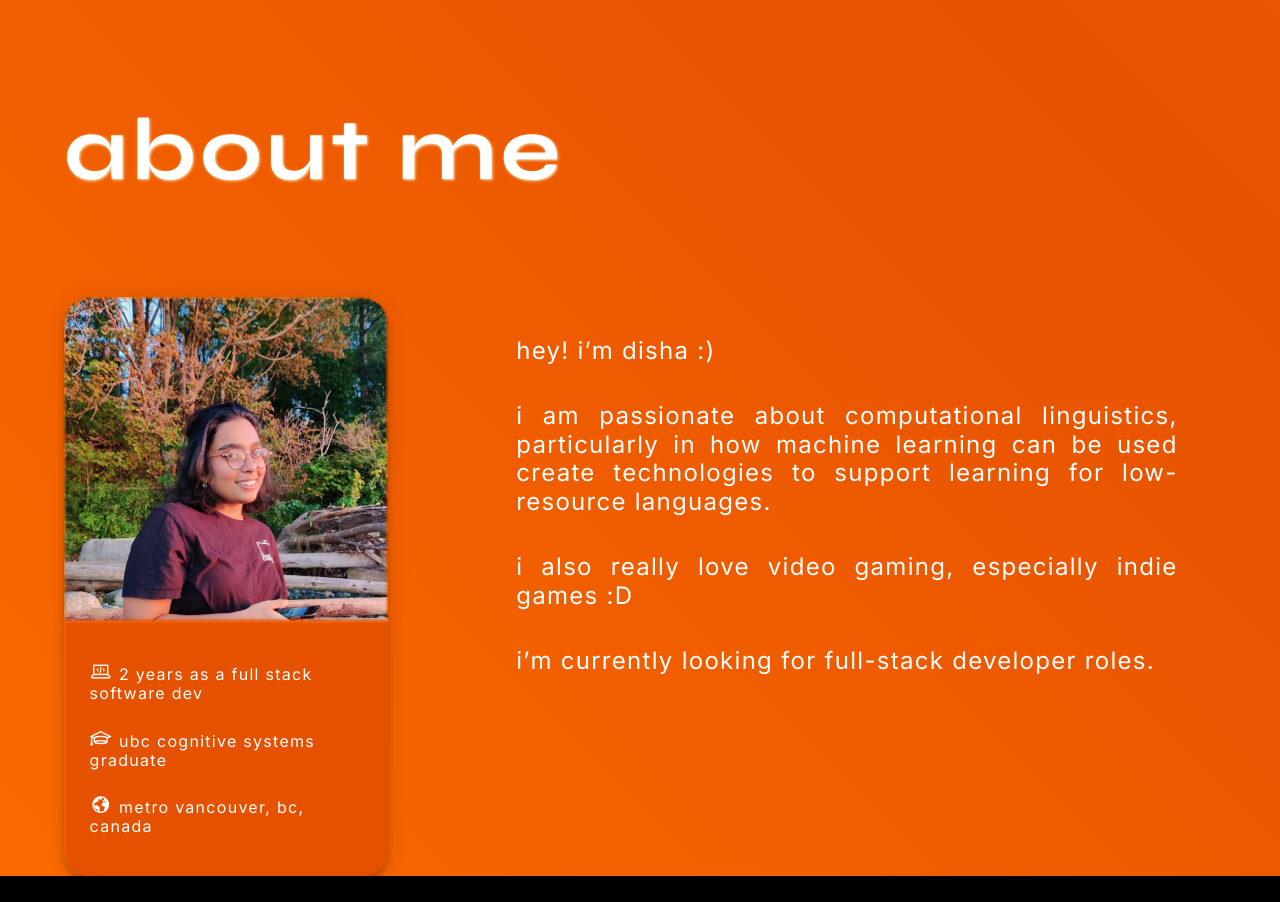
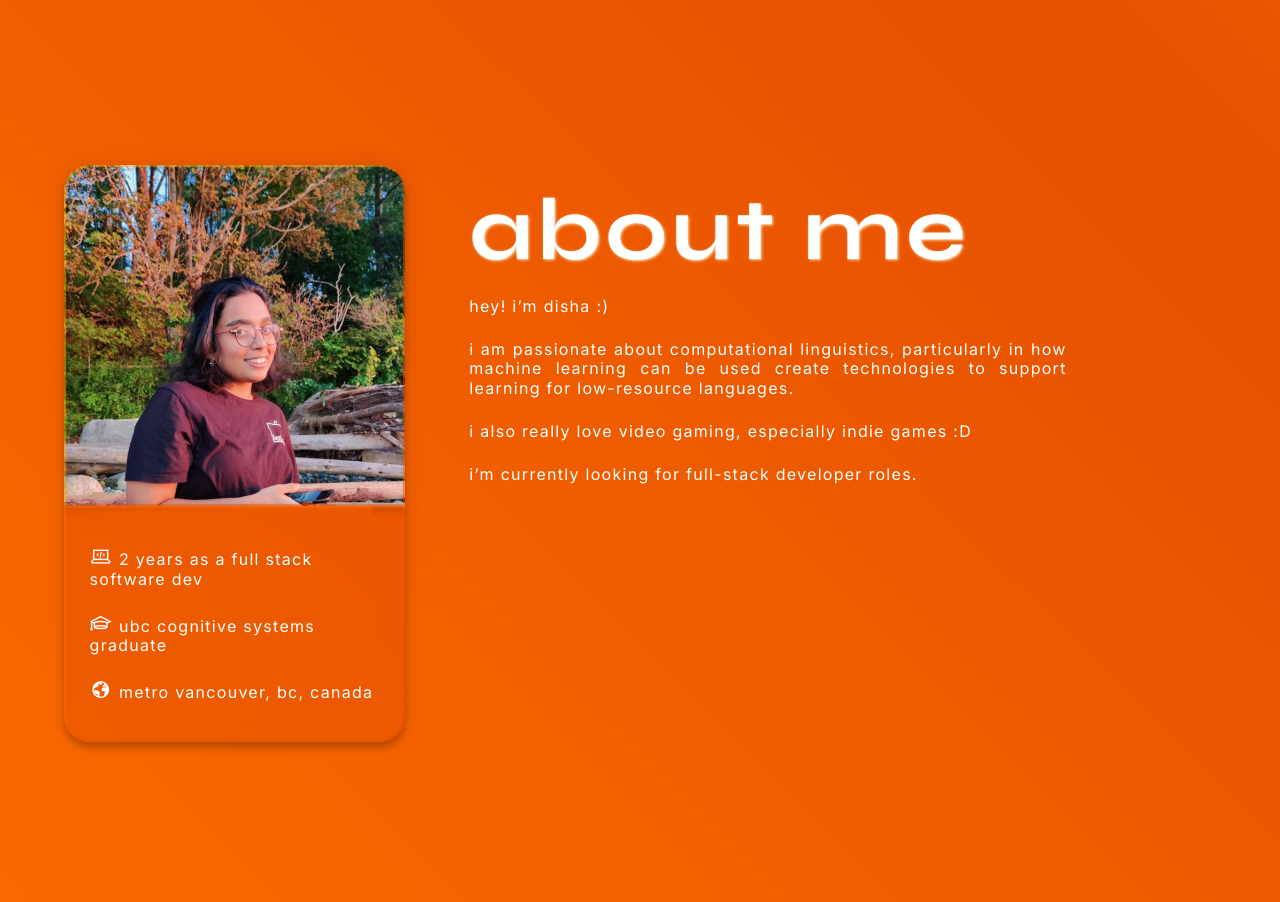
Before and after one commit to dishaap/portfolio, a Next.js app: page / in a window 1280 px wide. Shown: the part 1555-2457 px from the top of the page. Before the commit the page ends 2431 px from the top, so only its background shows below. Built offline with nearby package versions, Linux system fonts and the light colour scheme.

Commit message:
about section changes

```diff
--- a/app/globals.css
+++ b/app/globals.css
@@ -2,7 +2,7 @@
 
 :root {
   --color-1: rgb(255, 111, 0);
-  --color-2: #FFB300;
+  --color-2: rgb(255, 179, 0);
   --color-3: #FB8C00;
   --color-4: rgb(230, 81, 0);
   --font-color: white;
@@ -83,7 +83,7 @@ p {
   z-index: 1;
   position: absolute;
   inset: 0;
-  background: var(--color-4);
+  background: rgb(230, 81, 0, 0.5);
   border-radius: 26px;
 }
 
@@ -93,7 +93,7 @@ p {
   z-index: 3;
   border-radius: 26px;
   overflow: hidden;
-  box-shadow: inset 2px 2px 1px 0 rgba(255, 111, 0, 0.5),
+  box-shadow: inset 2px 2px 1px 0 rgba(255, 179, 0, 0.5),
     inset -1px -1px 1px 1px rgba(230, 81, 0, 0.5);
   border-radius: 26px;
 }
@@ -175,7 +175,7 @@ p {
   animation: gradient 30s ease infinite;
   border-top-left-radius: 170% 60%;
   border-top-right-radius: 170% 60%;
-  padding: 35vh 5vw 0 5vw;
+  padding: 35vh 5vw 20vh 5vw;
 }
 
 .about h2 {
@@ -186,9 +186,8 @@ p {
 }
 
 .about-text {
-  padding: 5vh 3vw;
-  font-size: var(--med-font-size);
   font-weight: 400;
+  width: 80%;
   letter-spacing: var(--text-spacing-small);
 }
 
@@ -221,7 +220,7 @@ p {
   z-index: 1;
   position: absolute;
   inset: 0;
-  background: var(--color-4);
+  background: rgb(230, 81, 0, 0.5);
   border-radius: 0 0 26px 26px;
 }
 
--- a/components/About.tsx
+++ b/components/About.tsx
@@ -3,14 +3,14 @@ import profile from "../public/profile.jpeg";
 
 const AboutSection: React.FC = () => (
   <section className="about relative min-h-[120vh] flex flex-col overflow-hidden">
-    <h2>about me</h2>
 
-    <div className="mt-[10vh] grid grid-cols-6 items-start gap-x-[7vw]" id="about">
+    <div className="mt-[10vh] grid grid-cols-6 items-start gap-x-[5vw]" id="about">
       <div className="col-span-2">
         <div className="relative"><AboutPicture /></div>
         <div className="relative"><AboutFacts /></div>
       </div>
       <div className="relative col-span-4">
+        <h2>about me</h2>
         <AboutDesc />
       </div>
     </div>
```
